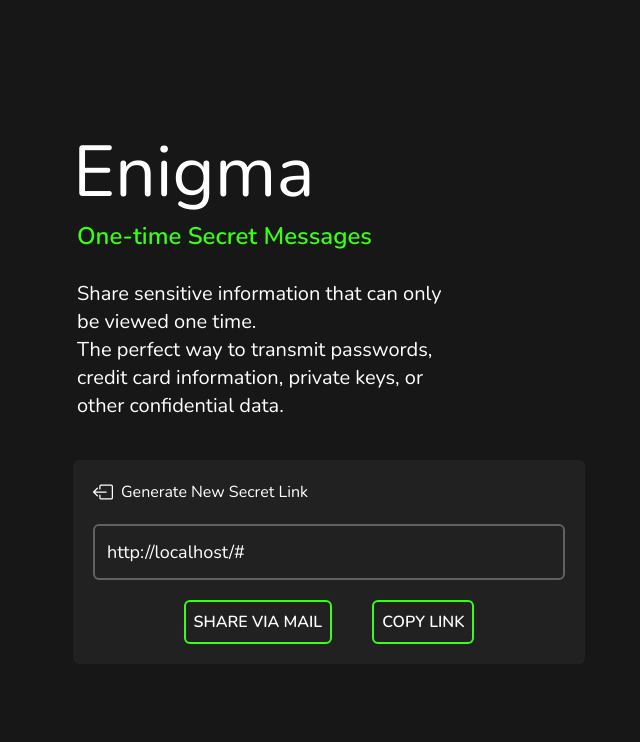
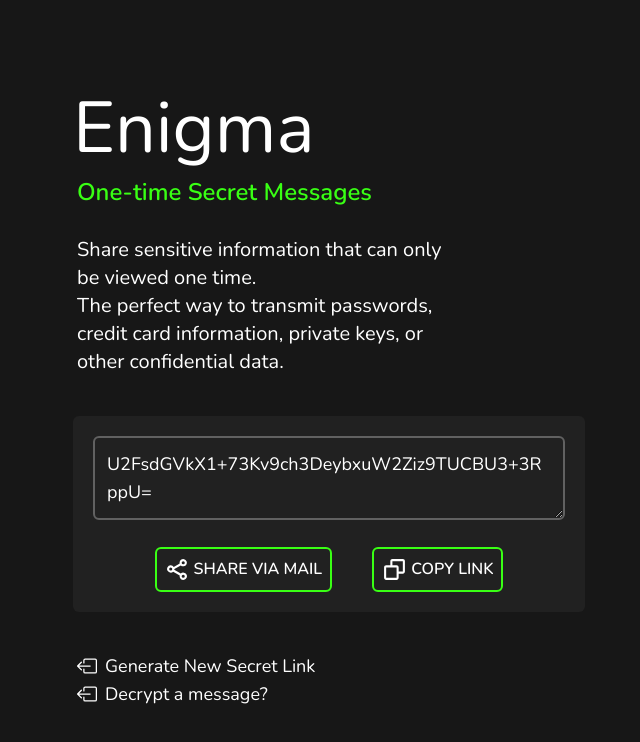
Before and after one commit to kevinpauljacob/enigma, a React (Vite) app: page / in a window 1280 px wide. Both pictures are taken after typing "Sample" into the empty fields and a click on the button "GENERATE SECRET LINK". Shown: the top 742 px of the page, without its empty margins (311-951 px from the left). Built offline with nearby package versions, Linux system fonts and the light colour scheme.

Commit message:
Decryption completed

```diff
--- a/src/components/Form.jsx
+++ b/src/components/Form.jsx
@@ -1,46 +1,64 @@
-import { useState } from 'react'
+import { useState, useEffect } from 'react'
 import { AiOutlineLock } from 'react-icons/ai'
 import { BsBoxArrowLeft } from 'react-icons/bs'
 import { RiErrorWarningLine } from 'react-icons/ri'
+import { BiShareAlt, BiCopy  } from 'react-icons/bi'
 import CryptoJS from "crypto-js";
-import Link from './Link'
 
 const Form = () => {
 
   const [generateLink, setGenerateLink] = useState(true);
   const [downloadLink, setDownloadLink] = useState(false);
-  const [msg, setMsg] = useState("");
+  const [decryptLink, setDecryptLink] = useState(false);
   const [error, setError] = useState(false);
+  const [encryptMsg, setEncryptMsg] = useState("");
   const [encryptedMsg, setEncryptedMsg] = useState("");
-  const [secretLink, setSecretLink] = useState(true);
+  const [decryptMsg, setDecryptMsg] = useState("");
+  const [decryptedMsg, setDecryptedMsg] = useState("");
 
-  const msgHandler = (e) => {
-    console.log(e.target.value);
-    setMsg(e.target.value);
+  useEffect(() => {
+    msgEncryptionHandler();
+  }, []);
+
+  const msgEncryptionHandler = () => {
     setError(false);
+
+    const salt = import.meta.env.VITE_ENCRYPTION_SALT;
+    const data = CryptoJS.AES.encrypt(
+        JSON.stringify(encryptMsg),
+        salt
+      ).toString();
+
+    setEncryptedMsg(data);
+    setEncryptedMsg(data);
+
+    console.log(encryptMsg);
+    console.log(encryptedMsg);
+
+    if(encryptedMsg) {
+        setGenerateLink(false);
+        setDownloadLink(true);
+        setDecryptLink(false);
+    }
+
+    if(!encryptMsg) {
+        setError(true);
+    }
+
+    setEncryptMsg("");
   }
 
-  const encryptMsg = () => {
+  const msgDecryptionHandler = () => {
     const salt = import.meta.env.VITE_ENCRYPTION_SALT;
+    const bytes = CryptoJS.AES.decrypt(decryptMsg, salt);
+    const data = JSON.parse(bytes.toString(CryptoJS.enc.Utf8));
+    setDecryptedMsg(data);
 
-    const data = CryptoJS.AES.encrypt(
-      JSON.stringify(msg),
-      salt
-    ).toString();
-    setEncryptedMsg(data);
-    console.log(encryptedMsg);
+    console.log(decryptMsg);
+    console.log(decryptedMsg);
 
-    const link = `${window.location}#${encryptedMsg}`;
-    setSecretLink(link)
-    console.log(link);
-    if(msg) {
-        setGenerateLink(false);
-        setDownloadLink(true);
-    } else {
-        setError(true);
-    }
-    setMsg("");
-  };
+    setDecryptMsg("");
+  }
 
   return (
     <div className="w-full rounded-md">
@@ -51,13 +69,13 @@ const Form = () => {
                 type="text"
                 name="text"
                 placeholder="Type your Secret Message."
-                value={msg}
-                onChange={msgHandler}
+                value={encryptMsg}
+                onChange={({target}) => {setEncryptMsg(target.value)}}
             />
             <div className='flex justify-between items-center w-full mt-5'>
-                <p className=''>
+                <div className=''>
                     <div className='flex items-center'>
-                        <span className='pr-1'>
+                        <span className='text-[#39FF14] pr-1'>
                             <AiOutlineLock size={25}/>
                         </span>
                         <span>End-to-End encrypted</span>
@@ -70,9 +88,9 @@ const Form = () => {
                             Message is compulsory
                         </div>
                     }
-                </p>
+                </div>
                 <button
-                    onClick={encryptMsg}
+                    onClick={msgEncryptionHandler}
                     className="hover:text-black hover:bg-[#39FF14] font-semibold border-2 border-[#39FF14] ease-in duration-500 uppercase rounded-md p-2"
                     type="submit"
                 >
@@ -83,10 +101,63 @@ const Form = () => {
         }
         {downloadLink &&
             <div className='bg-[#212121] rounded-md p-5'>
-                <p
+                <textarea
+                    readOnly
+                    value={encryptedMsg}
+                    className='scroll text-lg bg-[#212121] rounded-md border-2 border-[#616161] p-3 w-full mb-5 h-full'
+                >
+                </textarea>
+                <div className='flex justify-center'>
+                    <button className='flex hover:text-black hover:bg-[#39FF14] font-semibold border-2 border-[#39FF14] ease-in duration-500 uppercase rounded-md p-2 mr-5'>
+                        <span className='pr-1'>
+                            <BiShareAlt size={25}/>
+                        </span>
+                        Share via Mail
+                    </button>
+                    <button
+                        className='flex hover:text-black hover:bg-[#39FF14] font-semibold border-2 border-[#39FF14] ease-in duration-500 uppercase rounded-md p-2 ml-5'
+                        onClick={() => {navigator.clipboard.writeText(encryptedMsg)}}
+                    >
+                        <span className='pr-1'>
+                            <BiCopy size={25}/>
+                        </span>
+                        Copy Link
+                    </button>
+                </div>
+            </div>
+        }
+        {decryptLink &&
+            <div className='flex flex-col items-center bg-[#212121] rounded-md p-5'>
+                <textarea
+                    value={decryptMsg}
+                    onChange={({target}) => {setDecryptMsg(target.value)}}
+                    placeholder='Paste your link.'
+                    className='scroll text-lg bg-[#212121] rounded-md border-2 border-[#414141] focus:border-[#616161] focus:outline-none p-3 w-full h-full'
+                >
+                </textarea>
+                <button
+                    onClick={msgDecryptionHandler}
+                    className="hover:text-black hover:bg-[#39FF14] font-semibold border-2 border-[#39FF14] ease-in duration-500 uppercase rounded-md my-5 p-2"
+                    type="submit"
+                >
+                    Decrypt Message
+                </button>
+                <textarea
+                    readOnly
+                    value={decryptedMsg}
+                    className='scroll text-lg bg-[#212121] rounded-md border-2 border-[#414141] focus:border-[#616161] focus:outline-none p-3 w-full h-full'
+                >
+                </textarea>
+            </div>
+        }
+        <div className='text-lg flex flex-col items-start mt-10 pl-1'>
+            {!generateLink &&
+                <div
                     onClick={() => {
                         setDownloadLink(false)
                         setGenerateLink(true)
+                        setDecryptLink(false)
+                        setDecryptedMsg("")
                     }}
                     className='flex items-center hover:text-[#39FF14] ease-in duration-300'
                 >
@@ -94,20 +165,24 @@ const Form = () => {
                         <BsBoxArrowLeft size={20}/>
                     </span>
                     Generate New Secret Link
-                </p>
-                <div className='text-lg bg-[#212121] rounded-md border-2 border-[#616161] p-3 w-full my-5'>
-                    {secretLink}
                 </div>
-                <div className='flex justify-center'>
-                    <button className='hover:text-black hover:bg-[#39FF14] font-semibold border-2 border-[#39FF14] ease-in duration-500 uppercase rounded-md p-2 mr-5'>
-                        Share via Mail
-                    </button>
-                    <button className='hover:text-black hover:bg-[#39FF14] font-semibold border-2 border-[#39FF14] ease-in duration-500 uppercase rounded-md p-2 ml-5'>
-                        Copy Link
-                    </button>
+            }
+            {!decryptLink &&
+                <div
+                    onClick={() => {
+                        setDownloadLink(false)
+                        setGenerateLink(false)
+                        setDecryptLink(true)
+                    }}
+                    className='flex items-center hover:text-[#39FF14] ease-in duration-300'
+                >
+                    <span className='pr-2'>
+                        <BsBoxArrowLeft size={20}/>
+                    </span>
+                    Decrypt a message?
                 </div>
-            </div>
-        }
+            }
+        </div>
     </div>
   )
 }
--- a/src/components/Link.jsx
+++ /dev/null
@@ -1,11 +0,0 @@
-
-
-const Link = () => {
-  return (
-    <div>
-
-    </div>
-  )
-}
-
-export default Link
```
